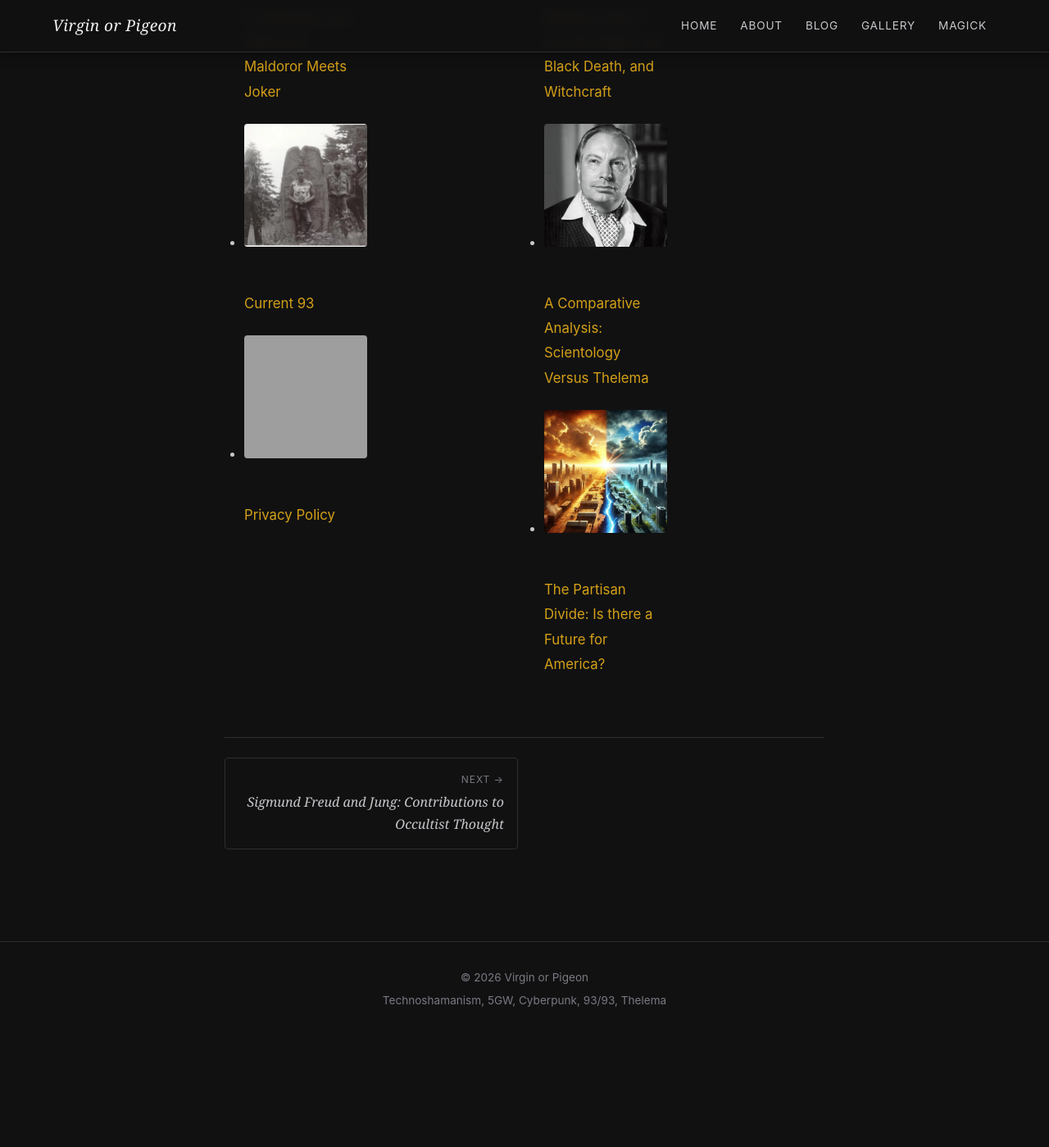
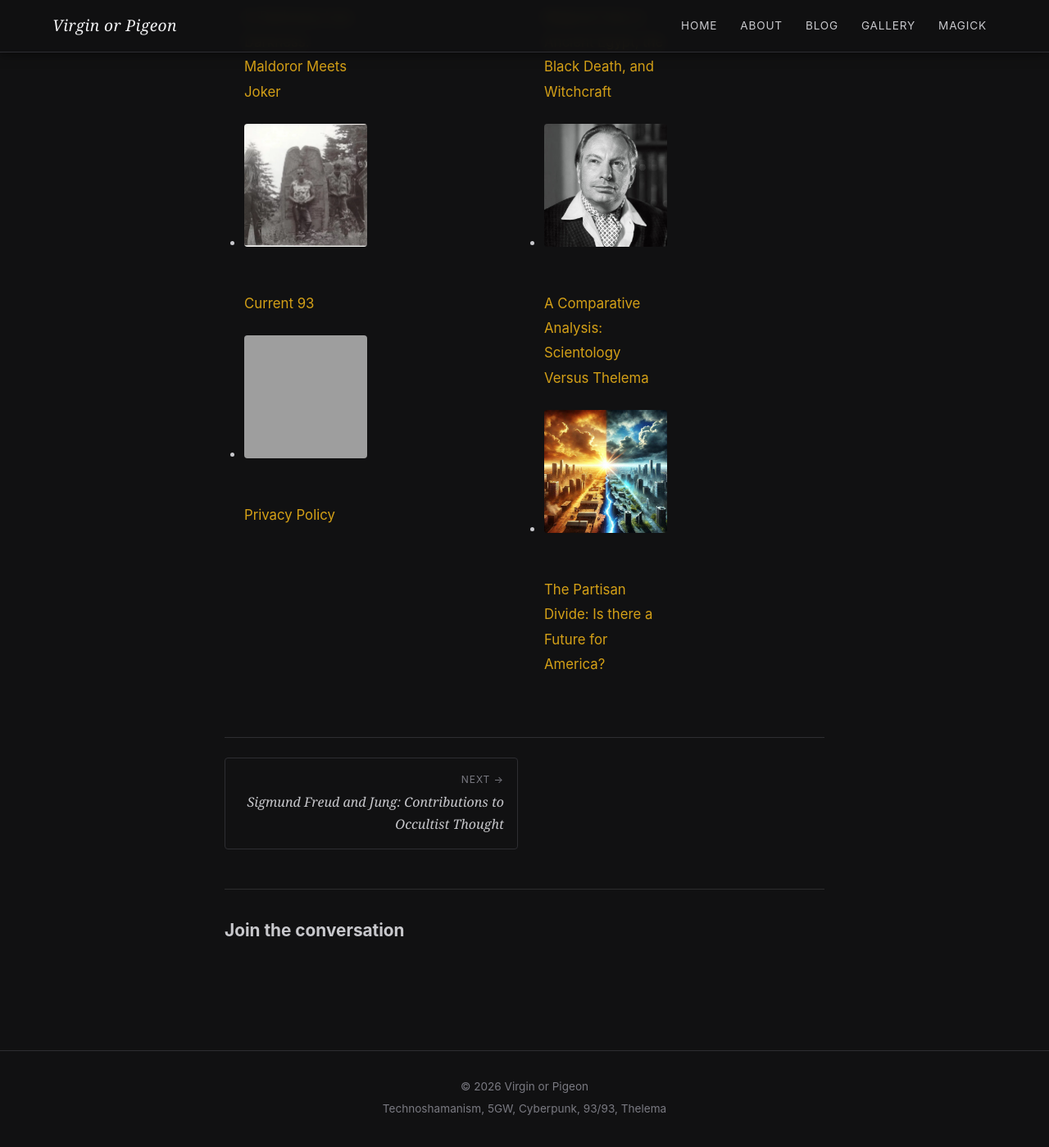
Before and after one commit to KY4GD/virginorpigeon, a Jekyll site: the page built from _posts/2023-07-04-devo-legendary-contributions-to-music.md, in a window 1280 px wide and 1400 px high, scrolled down 2788 px. Shown: the whole window at 82% size. Built offline with Jekyll 4.4.1, drawn with Linux system fonts in a browser that asks for light colours; comment, search, counter and statistics services are not loaded; before the commit the page ends 4056 px from its top, so only the background shows below that; part of the change alters nothing that is shown; grey boxes are pictures that could not be loaded.

Commit message:
Add Giscus comments (GitHub Discussions) to blog posts
Static-friendly conversation layer: comments are stored as GitHub Discussions
in the Announcements category, so there is no backend to run, no ads, and no
third-party tracking. Commenters sign in with GitHub, which keeps spam low.

- New _includes/comments.html with the giscus embed (repo/category IDs baked
  in, pathname mapping, preferred-color-scheme theme).
- Rendered from _layouts/post.html only, so comments appear on posts but not on
  the home page, category/tag archives, or standalone pages.
- Opt out per post with `comments: false` in front matter.

Requires the giscus GitHub App to be installed on the repo (one-time, GitHub UI).

Co-Authored-By: Claude Opus 4.8 <noreply@anthropic.com>
Claude-Session: https://claude.ai/code/session_01QfqgLsJNTRx8V1DvPDxrmn

```diff
--- /dev/null
+++ b/_includes/comments.html
@@ -0,0 +1,36 @@
+{% comment %}
+  Giscus comments, backed by GitHub Discussions (kauzality/virginorpigeon).
+  Static-friendly: no backend to run, no ads, no tracking. Commenters sign in
+  with GitHub, which keeps spam down.
+
+  On by default for posts. To hide comments on a single post, add
+  `comments: false` to its front matter.
+
+  Requires the giscus GitHub App to be installed on the repo:
+  https://github.com/apps/giscus  (one-time, done in the GitHub UI).
+{% endcomment %}
+{% if page.comments != false %}
+<style>
+  .post-comments { margin-top: 3rem; padding-top: 2rem; border-top: 1px solid rgba(128,128,128,0.25); }
+  .post-comments .comments-heading { margin: 0 0 1rem; font-size: 1.3rem; }
+</style>
+<section class="post-comments" aria-label="Comments">
+  <h2 class="comments-heading">Join the conversation</h2>
+  <script src="https://giscus.app/client.js"
+    data-repo="kauzality/virginorpigeon"
+    data-repo-id="R_kgDOSLAYMw"
+    data-category="Announcements"
+    data-category-id="DIC_kwDOSLAYM84DB8sR"
+    data-mapping="pathname"
+    data-strict="1"
+    data-reactions-enabled="1"
+    data-emit-metadata="0"
+    data-input-position="bottom"
+    data-theme="preferred_color_scheme"
+    data-lang="en"
+    crossorigin="anonymous"
+    async>
+  </script>
+  <noscript>Comments require JavaScript. You can also join the discussion on GitHub.</noscript>
+</section>
+{% endif %}
--- a/_layouts/post.html
+++ b/_layouts/post.html
@@ -52,5 +52,7 @@ layout: default
       </a>
       {% endif %}
     </nav>
+
+    {% include comments.html %}
   </footer>
 </article>
```
